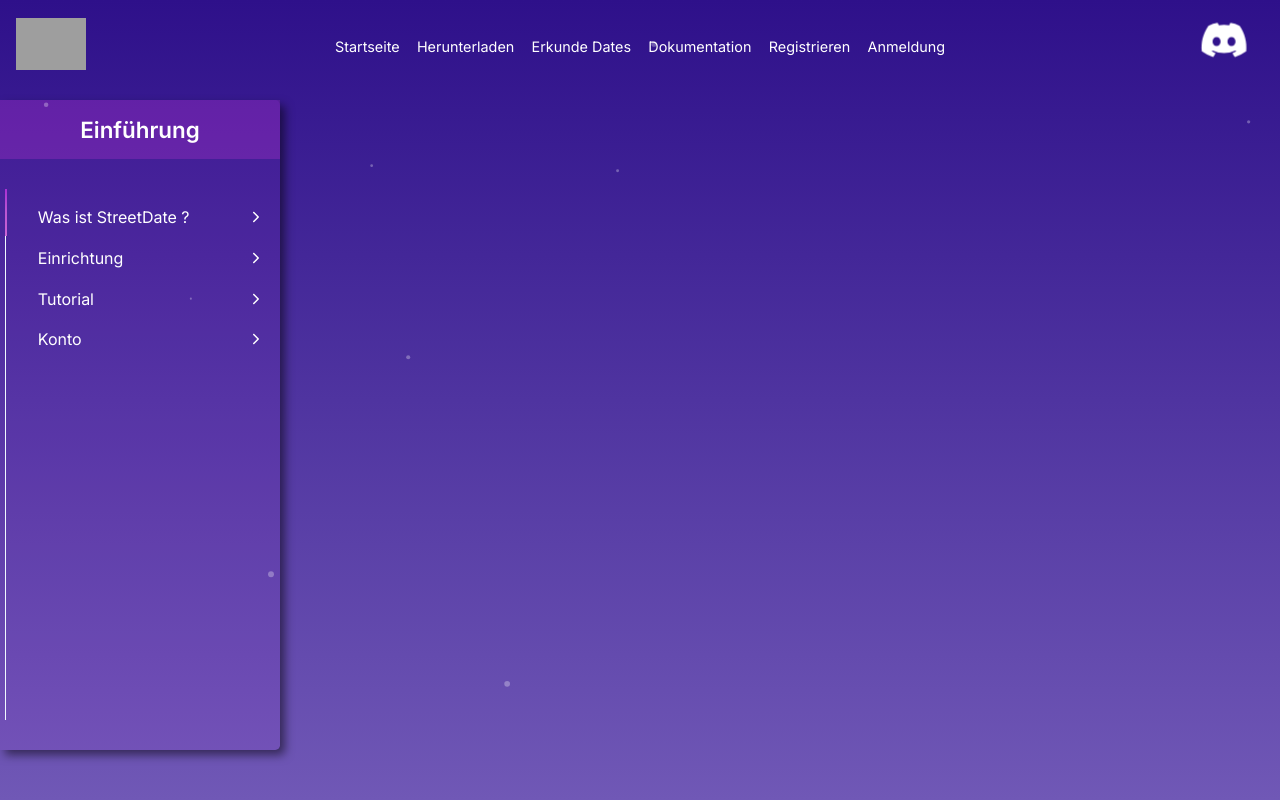
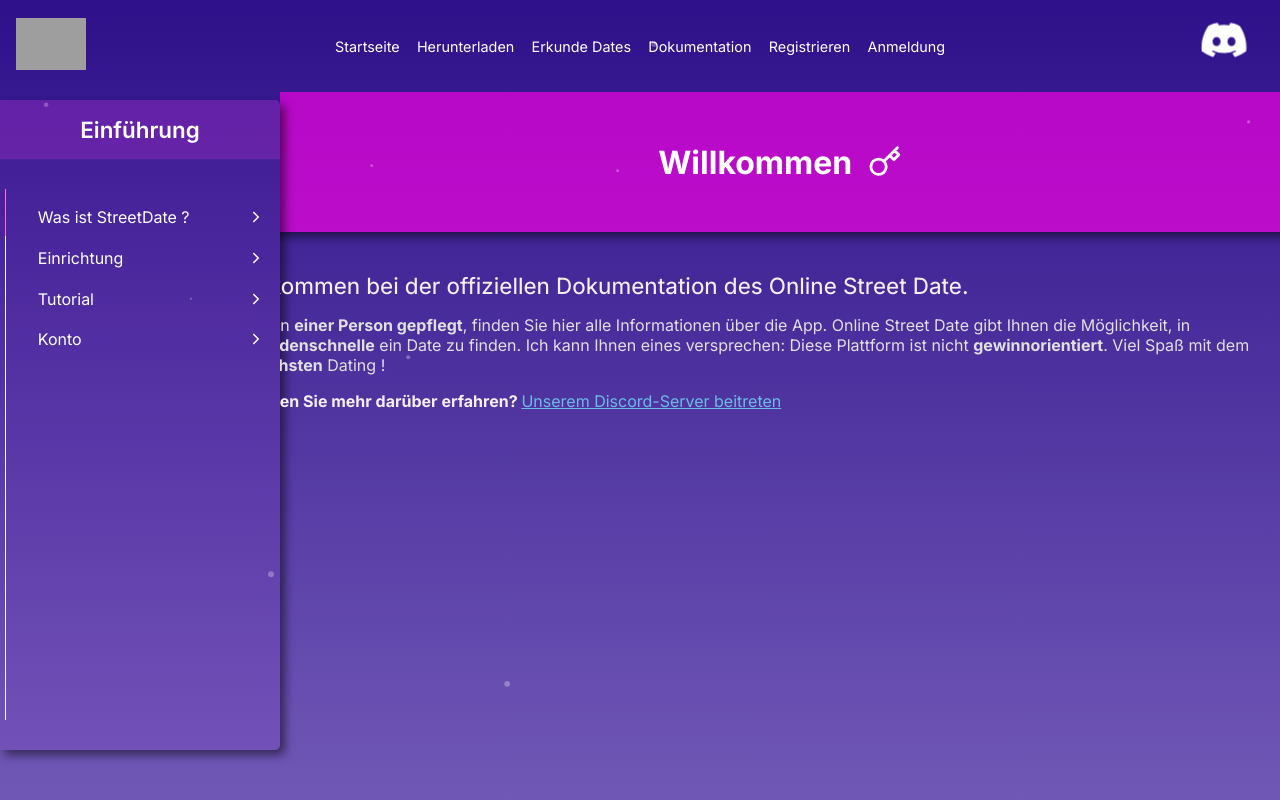
Before and after one commit to unknownbulgarian/Street-Date-Web, a React (Vite) app in the folder street/: page /dokumentation in a window 1280 px wide. Shown: the top 800 px of the page. Built offline with nearby package versions, Linux system fonts and the light colour scheme; no server answers; grey boxes are pictures that could not be loaded.

Commit message:
Documentation progress logic changes

```diff
--- a/street/src/Pages/Documentation/Documentation.module.css
+++ b/street/src/Pages/Documentation/Documentation.module.css
@@ -3,6 +3,7 @@
 }
 
 .side {
+    position: relative;
     display: flex;
     flex-direction: column;
     width: 280px;
@@ -12,6 +13,7 @@
     box-shadow: 5px 5px 10px rgba(0, 0, 0, 0.5);
     border-top-right-radius: 0.3em;
     border-bottom-right-radius: 0.3em;
+    overflow: hidden;
 }
 
 .top {
@@ -22,6 +24,7 @@
     padding-top: 1em;
     padding-bottom: 1em;
     background-color: rgba(255, 69, 240, 0.185);
+    gap: 1em;
     width: 100%;
 }
 
@@ -30,13 +33,63 @@
     font-weight: 600;
 }
 
-.themain{
+.themain {
     display: flex;
     gap: 1em;
     height: 100%;
 }
 
+.content {
+    display: flex;
+    flex-direction: column;
+    align-items: center;
+    flex: 1;
+    overflow-x: hidden;
+    overflow-y: auto;
+}
+
+.maintitle {
+    display: flex;
+    align-items: center;
+    justify-content: center;
+    gap: 1em;
+    width: 1100px;
+    height: 140px;
+    border-radius: 0.3em;
+    background-color: rgba(255, 0, 230, 0.644);
+    box-shadow: 5px 5px 10px rgba(0, 0, 0, 0.5);
+}
+
+.mainicon {
+    color: white;
+    font-size: 2.1rem;
+}
+
+.maintitle h1 {
+    color: white;
+}
+
+.thecontent {
+    display: flex;
+    flex-direction: column;
+    gap: 1em;
+    margin-top: 2.5em;
+    width: 1100px;
+    color: rgb(244, 238, 238);
+}
+
+.header {
+    font-size: 1.4rem;
+    font-weight: 450;
+}
+
+.small {
+    color: rgb(225, 224, 224);
+}
+
+
 .theside {
+    position: relative;
     display: flex;
     align-items: center;
     height: 100%;
@@ -55,16 +108,9 @@
     position: relative;
     top: 0px;
     height: 9%;
-    width: 2px;
-    background: linear-gradient(45deg,
-            #8a2be2,
-            #da70d6,
-            #ba55d3,
-            #9400d3,
-            #8a2be2);
-    background-size: 400% 400%;
+    width: 1px;
+    background-color: rgb(255, 109, 209);
     transition: all 800ms;
-    animation: shining 3s ease infinite;
 }
 
 .boxes {
@@ -88,7 +134,7 @@
     cursor: pointer;
 }
 
-.box:hover{
+.box:hover {
     background-color: rgba(0, 0, 0, 0.151);
 }
 
@@ -105,16 +151,68 @@
     margin-right: 0.5em;
 }
 
-@keyframes shining {
+.backarrow {
+    font-size: 1.4rem;
+    cursor: pointer;
+}
+
+.rightL {
+    position: relative;
+    animation: rightToLeft 0.6s forwards;
+}
+
+.leftL {
+    position: absolute;
+    animation: leftToRight 0.6s forwards;
+
+}
+
+.reverse {
+    position: relative;
+    animation: reverse2 0.6s forwards;
+}
+
+.op {
+    animation: opac 0.8s forwards;
+}
+
+
+@keyframes opac {
     0% {
-        background-position: 0% 50%;
-    }
-
-    50% {
-        background-position: 100% 50%;
+        opacity: 0;
     }
 
     100% {
-        background-position: 0% 50%;
+        opacity: 1;
     }
 }
+
+@keyframes rightToLeft {
+    0% {
+        left: 600px;
+    }
+
+    100% {
+        left: 0px;
+    }
+}
+
+@keyframes leftToRight {
+    0% {
+        left: 0px;
+    }
+
+    100% {
+        left: -600px;
+    }
+}
+
+@keyframes reverse2 {
+    0% {
+        left: -600px;
+    }
+
+    100% {
+        left: 0px;
+    }
+}
--- a/street/src/Pages/Documentation/Documentation.tsx
+++ b/street/src/Pages/Documentation/Documentation.tsx
@@ -1,16 +1,42 @@
 import styles from './Documentation.module.css'
 import Navbar from '../../Components/Navbar/Navbar'
-import { useState } from 'react'
+import { useEffect, useState } from 'react'
 
 import { IoIosArrowForward } from "react-icons/io";
+import { IoMdArrowBack } from "react-icons/io";
+
+import { FiKey } from "react-icons/fi";
+import StreetInfo from './StreetInfo/StreetInfo';
 
 export default function Documentation() {
 
+    const [isClicked, setClicked] = useState<boolean>(false)
+    const [mainTitle, setMainTitle] = useState<string>('Willkommen')
+    const [streetTitle, setStreetTitle] = useState<string>('Über')
+
     const [progress, setProgress] = useState<number>(1)
+    const [mainProgress, setMainProgress] = useState<number>(0)
 
 
+    const [streetProgress, setStreetProgress] = useState<number>(1)
 
-    const returnMainTop = () => {
+
+    const returnMainTitle = () => {
+        switch (mainProgress) {
+            case 0:
+                return 'Einführung'
+            case 1:
+                return 'Über'
+            case 2:
+                return 'Herunterladen'
+            case 3:
+                return 'Tutorial'
+            case 4:
+                return 'Konto'
+        }
+    }
+
+    const returnTop = (progress: number) => {
         switch (progress) {
             case 1:
                 return '0px'
@@ -24,50 +50,195 @@
     }
 
 
+
+
     return (
         <>
             <Navbar />
             <div className={styles.main}>
                 <div className={styles.side}>
                     <div className={styles.top}>
-                        <h2>Einführung</h2>
+                        {mainProgress > 0 && <IoMdArrowBack onClick={() => { setMainProgress(0) }} className={styles.backarrow} />}
+                        <h2>{returnMainTitle()}</h2>
                     </div>
 
                     <div className={styles.themain}>
                         <div className={styles.theside}>
-                            <div className={styles.progress}>
+
+                            <div className={`${styles.progress} ${mainProgress !== 0 ? styles.leftL : isClicked ? styles.reverse : ''}`}>
                                 <div style={{
-                                    top: returnMainTop()
+                                    top: returnTop(progress)
                                 }} className={styles.bar}></div>
                             </div>
+
+
+                            {mainProgress === 1 &&
+                                <div className={`${styles.progress} ${styles.rightL} `}>
+                                    <div style={{
+                                        top: returnTop(streetProgress)
+                                    }} className={styles.bar}></div>
+                                </div>
+                            }
+
+                            {mainProgress === 2 &&
+                                <div className={`${styles.progress} ${styles.rightL} `}>
+                                    <div style={{
+                                        top: returnTop(progress)
+                                    }} className={styles.bar}></div>
+                                </div>
+                            }
+
+                            {mainProgress === 3 &&
+                                <div className={`${styles.progress} ${styles.rightL} `}>
+                                    <div style={{
+                                        top: returnTop(progress)
+                                    }} className={styles.bar}></div>
+                                </div>
+                            }
+
+                            {mainProgress === 4 &&
+                                <div className={`${styles.progress} ${styles.rightL} `}>
+                                    <div style={{
+                                        top: returnTop(progress)
+                                    }} className={styles.bar}></div>
+                                </div>
+                            }
                         </div>
 
-                        <div className={styles.boxes}>
-                            <div onClick={() => { setProgress(1) }} className={styles.box}>
+
+
+                        <div className={`${styles.boxes} ${mainProgress > 0 ? styles.leftL : isClicked ? styles.reverse : ''}`}>
+                            <div onClick={() => { setProgress(1); setMainProgress(1); setClicked(true); }} className={styles.box}>
                                 <p>Was ist StreetDate ?</p>
                                 <IoIosArrowForward className={styles.arrow} />
                             </div>
 
-                            <div onClick={() => { setProgress(2) }} className={styles.box}>
+                            <div onClick={() => { setProgress(2); setMainProgress(2); setClicked(true) }} className={styles.box}>
                                 <p>Einrichtung</p>
                                 <IoIosArrowForward className={styles.arrow} />
                             </div>
 
-                            <div onClick={() => { setProgress(3) }} className={styles.box}>
+                            <div onClick={() => { setProgress(3); setMainProgress(3); setClicked(true) }} className={styles.box}>
                                 <p>Tutorial</p>
                                 <IoIosArrowForward className={styles.arrow} />
                             </div>
 
-                            <div onClick={() => { setProgress(4) }} className={styles.box}>
+                            <div onClick={() => { setProgress(4); setMainProgress(4);; setClicked(true) }} className={styles.box}>
                                 <p>Konto</p>
                                 <IoIosArrowForward className={styles.arrow} />
                             </div>
                         </div>
+
+                        {mainProgress === 1 &&
+                            <div className={`${styles.boxes} ${styles.rightL}`}>
+                                <div onClick={(e) => { setStreetProgress(1); setStreetTitle(e.currentTarget.innerText) }} className={styles.box}>
+                                    <p>Über</p>
+                                </div>
+
+                                <div onClick={(e) => { setStreetProgress(2); setStreetTitle(e.currentTarget.innerText) }} className={styles.box}>
+                                    <p>Wer hat damit begonnen ?</p>
+                                </div>
+
+                                <div onClick={(e) => { setStreetProgress(3); setStreetTitle(e.currentTarget.innerText) }} className={styles.box}>
+                                    <p>Wie es begann ?</p>
+                                </div>
+                            </div>
+                        }
+
+
+                        {mainProgress === 2 &&
+                            <div className={`${styles.boxes} ${styles.rightL}`}>
+                                <div onClick={() => { setStreetProgress(1) }} className={styles.box}>
+                                    <p>Android</p>
+                                </div>
+
+                                <div onClick={() => { setStreetProgress(1) }} className={styles.box}>
+                                    <p>IOS</p>
+                                </div>
+                            </div>
+                        }
+
+                        {mainProgress === 3 &&
+                            <div className={`${styles.boxes} ${styles.rightL}`}>
+                                <div onClick={() => { setStreetProgress(1) }} className={styles.box}>
+                                    <p>Wie man spielt</p>
+                                </div>
+
+                                <div onClick={() => { setStreetProgress(1) }} className={styles.box}>
+                                    <p>Konto erstellen</p>
+                                </div>
+
+                                <div onClick={() => { setStreetProgress(1) }} className={styles.box}>
+                                    <p>Profileinstellungen ändern</p>
+                                </div>
+
+                                <div onClick={() => { setStreetProgress(1) }} className={styles.box}>
+                                    <p>Spiel hochladen</p>
+                                </div>
+
+                                <div onClick={() => { setStreetProgress(1) }} className={styles.box}>
+                                    <p>Spiel löschen</p>
+                                </div>
+                            </div>
+                        }
+
+                        {mainProgress === 4 &&
+                            <div className={`${styles.boxes} ${styles.rightL}`}>
+
+                                <div onClick={() => { setStreetProgress(1) }} className={styles.box}>
+                                    <p>Sicherheit</p>
+                                </div>
+
+                                <div onClick={() => { setStreetProgress(1) }} className={styles.box}>
+                                    <p>Passwort ändern</p>
+                                </div>
+
+                                <div onClick={() => { setStreetProgress(1) }} className={styles.box}>
+                                    <p>E-Mail ändern</p>
+                                </div>
+                            </div>
+                        }
+
+
                     </div>
 
                 </div>
-                <div className={styles.content}></div>
-            </div>
+                <div className={styles.content}>
+                    <div className={styles.maintitle}>
+                        {mainProgress === 0 && <h1>{mainTitle}</h1>}
+                        {mainProgress === 1 && <h1>{streetTitle}</h1>}
+                        <FiKey className={styles.mainicon} />
+                    </div>
+
+
+                    {mainProgress === 0 &&
+                        <div className={`${styles.thecontent} ${styles.op}`}>
+                            <p className={styles.header}>Willkommen bei der offiziellen Dokumentation des Online Street Date.</p>
+                            <p className={styles.small}>
+                                Nur von <strong>einer Person gepflegt</strong>, finden Sie hier alle Informationen über die App.
+                                Online Street Date gibt Ihnen die Möglichkeit, in <strong>Sekundenschnelle</strong> ein Date zu finden.
+                                Ich kann Ihnen eines versprechen: Diese Plattform ist nicht <strong>gewinnorientiert</strong>.
+                                Viel Spaß mit dem <strong>einfachsten</strong> Dating !
+                            </p>
+
+                            <p>
+                                <strong>Möchten Sie mehr darüber erfahren? </strong>
+                                <span style={{
+                                    textDecoration: 'underline',
+                                    color: 'rgba(114, 221, 247, 0.8)'
+                                }}>Unserem Discord-Server beitreten</span>
+                            </p>
+                        </div>
+                    }
+
+                    {mainProgress === 1 && <StreetInfo
+                    progress={streetProgress}
+                    headerClass={styles.header}
+                    smallClass={styles.small}
+                    styles={`${styles.thecontent} ${styles.op}`}
+                    />}
+                </div>
+            </div >
         </>
     )
 }
```
